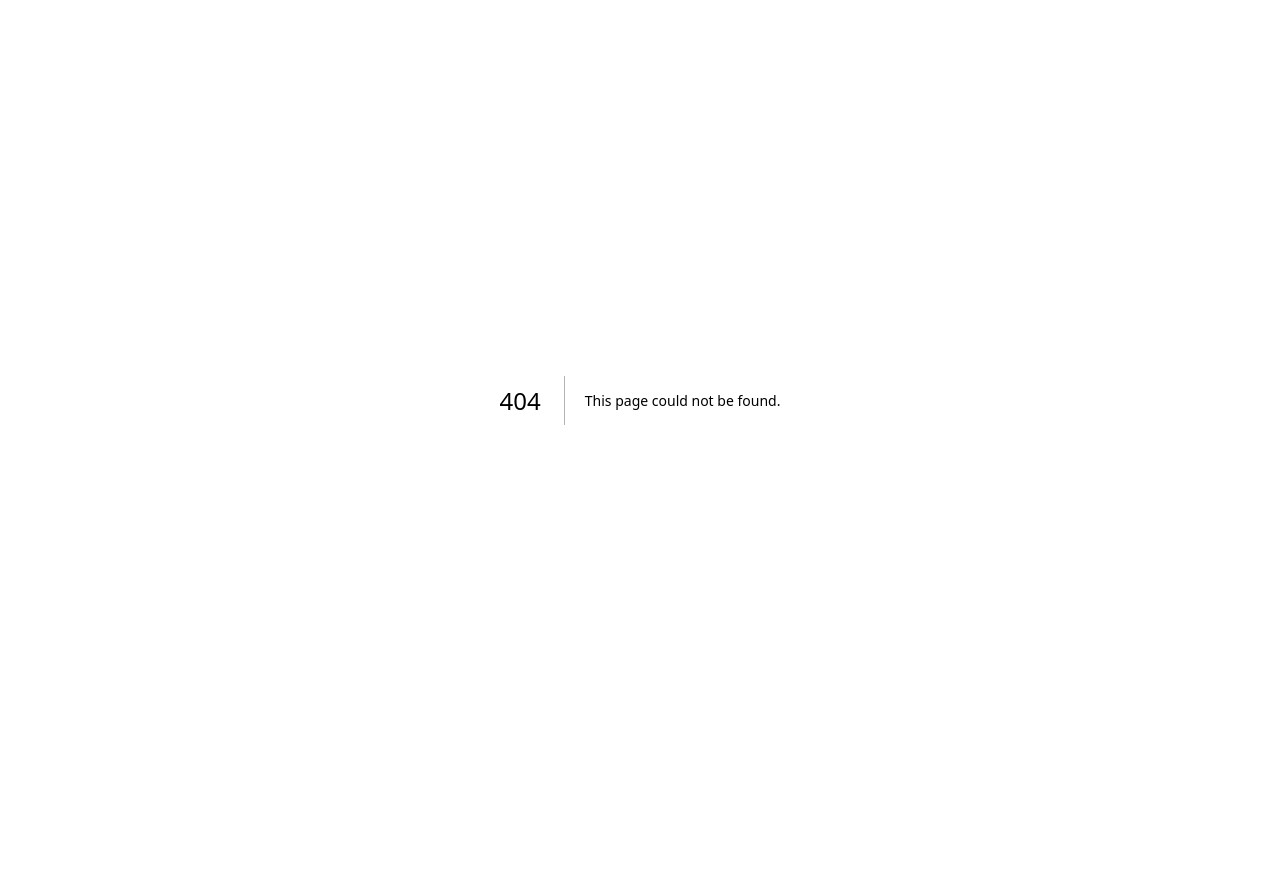
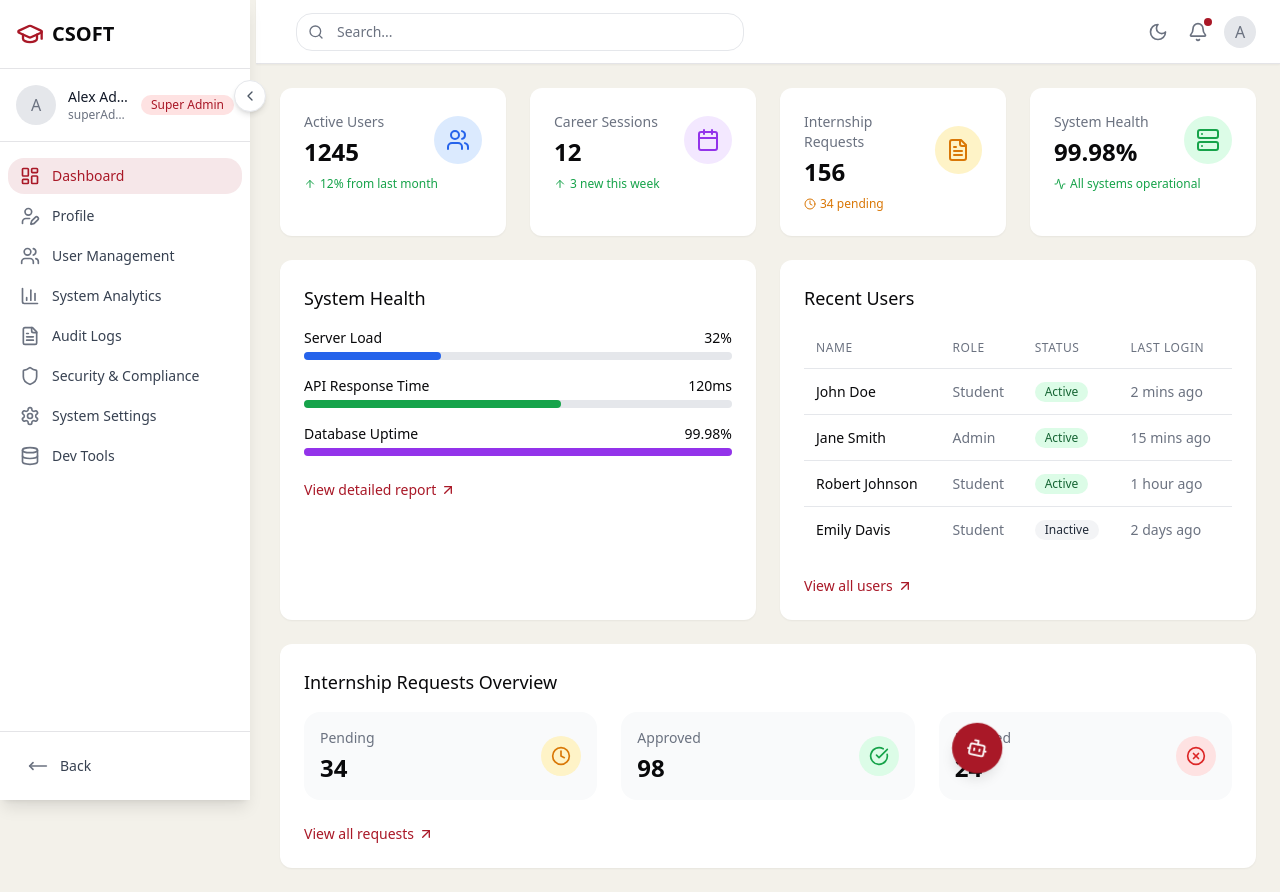
Before and after one commit to eddie-kay0462/SWE_Final_Project, a Next.js app: page /dashboard/super-admin in a window 1280 px wide. Before the commit this address had no page. Before the commit the page ends 800 px from the top, so only its background shows below. Built offline with nearby package versions, Linux system fonts and the light colour scheme.

Commit message:
fixed super-admin dashboard page and navigation - improved consistency and worked on super-admin profile page

```diff
--- /dev/null
+++ b/app/dashboard/super-admin/layout.jsx
@@ -0,0 +1,21 @@
+// app/dashboard/student/layout.jsx
+"use client"
+
+import { useState, useEffect } from "react"
+import { usePathname, useRouter } from "next/navigation"
+import DashboardLayout from "@/components/layout/dashboard-layout"
+
+export default function StudentDashboardLayout({ children }) {
+  const pathname = usePathname()
+  const router = useRouter()
+
+  return (
+    <DashboardLayout
+      userRole="superAdmin"
+      userName="Alex Admin"
+      userEmail="superAdmin@example.com"
+    >
+      {children}
+    </DashboardLayout>
+  )
+}
--- /dev/null
+++ b/app/dashboard/super-admin/page.jsx
@@ -0,0 +1,45 @@
+"use client"
+
+import { useState, useEffect } from "react"
+import SuperAdminDashboard from "../components/super-admin-dashboard"
+
+// Mock data for demonstration (you can import this from a shared file)
+const mockData = {
+  activeUsers: 1245,
+  recentLogins: 78,
+  careerSessions: 12,
+  internshipRequests: {
+    total: 156,
+    pending: 34,
+    approved: 98,
+    rejected: 24,
+  },
+  systemHealth: {
+    serverLoad: 32,
+    apiResponseTime: 120,
+    databaseUptime: 99.98,
+  },
+  recentUsers: [
+    { id: 1, name: "John Doe", role: "Student", status: "Active", lastLogin: "2 mins ago" },
+    { id: 2, name: "Jane Smith", role: "Admin", status: "Active", lastLogin: "15 mins ago" },
+    { id: 3, name: "Robert Johnson", role: "Student", status: "Active", lastLogin: "1 hour ago" },
+    { id: 4, name: "Emily Davis", role: "Student", status: "Inactive", lastLogin: "2 days ago" },
+  ],
+}
+
+export default function SuperAdminDashboardPage() {
+  const [loading, setLoading] = useState(true)
+
+  // Initial load animation
+  useEffect(() => {
+    const timer = setTimeout(() => {
+      setLoading(false)
+    }, 500)
+
+    return () => clearTimeout(timer)
+  }, [])
+
+  return (
+    <SuperAdminDashboard mockData={mockData} loading={loading} />
+  )
+}
--- /dev/null
+++ b/app/dashboard/super-admin/profile/page.jsx
@@ -0,0 +1,20 @@
+// app/dashboard/student/profile/page.jsx
+"use client"
+
+import { Card, CardContent } from "@/components/ui/card"
+import PersonalInfo from "@/components/profile/personal-info"
+
+
+export default function ProfilePage() {
+
+  return (
+    <div className="space-y-6">
+      <Card>
+        <CardContent className="p-6">
+              <PersonalInfo />
+        </CardContent>
+      </Card>
+
+    </div>
+  )
+}
--- a/components/layout/sidebars/super-admin-sidebar.jsx
+++ b/components/layout/sidebars/super-admin-sidebar.jsx
@@ -4,15 +4,15 @@ import Sidebar from "../sidebar"
 
 // Define the navigation items for super admin
 const superAdminNavItems = [
-  { name: "Dashboard", href: "/dashboard", icon: LayoutDashboard },
-  { name: "Profile", href: "../../profile", icon: UserPen },
-  { name: "User Management", href: "/dashboard/users", icon: Users },
-  // { name: "Chat", href: "/dashboard/chat", icon: MessageCircle },
-  { name: "System Analytics", href: "/dashboard/analytics", icon: BarChart3 },
-  { name: "Audit Logs", href: "/dashboard/audit", icon: FileText },
-  { name: "Security & Compliance", href: "/dashboard/security", icon: Shield },
-  { name: "System Settings", href: "/dashboard/settings", icon: Settings },
-  { name: "Dev Tools", href: "/dashboard/dev-tools", icon: Database },
+  { name: "Dashboard", href: "/dashboard/super-admin", icon: LayoutDashboard },
+  { name: "Profile", href: "/dashboard/super-admin/profile", icon: UserPen },
+  { name: "User Management", href: "/dashboard/super-admin/users", icon: Users },
+  // { name: "Chat", href: "/dashboard/super-admin/chat", icon: MessageCircle },
+  { name: "System Analytics", href: "/dashboard/super-admin/analytics", icon: BarChart3 },
+  { name: "Audit Logs", href: "/dashboard/super-admin/audit", icon: FileText },
+  { name: "Security & Compliance", href: "/dashboard/super-admin/security", icon: Shield },
+  { name: "System Settings", href: "/dashboard/super-admin/settings", icon: Settings },
+  { name: "Dev Tools", href: "/dashboard/super-admin/dev-tools", icon: Database },
 ]
 
 const SuperAdminSidebar = (props) => {
```
